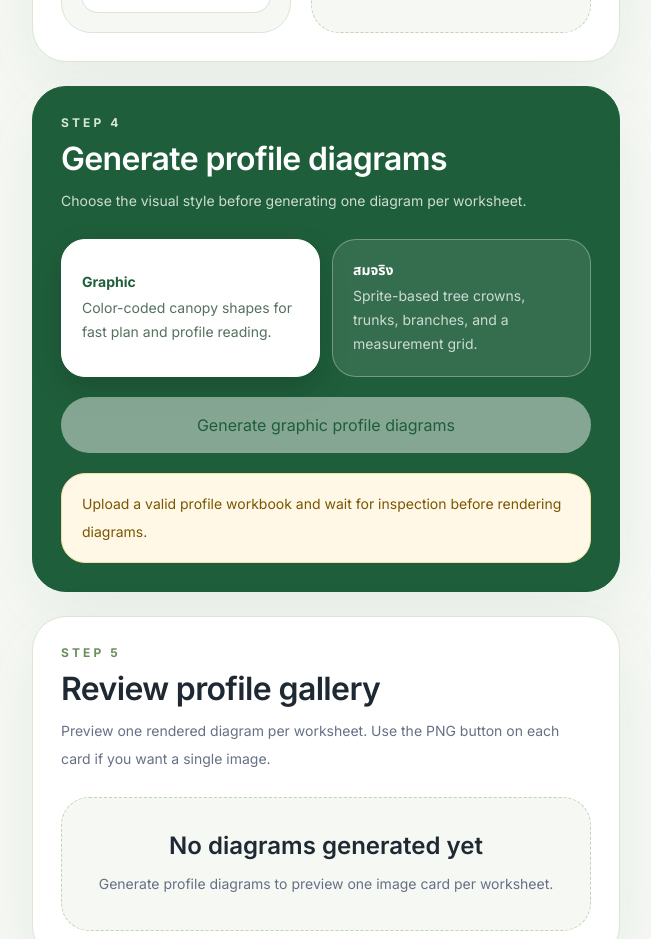
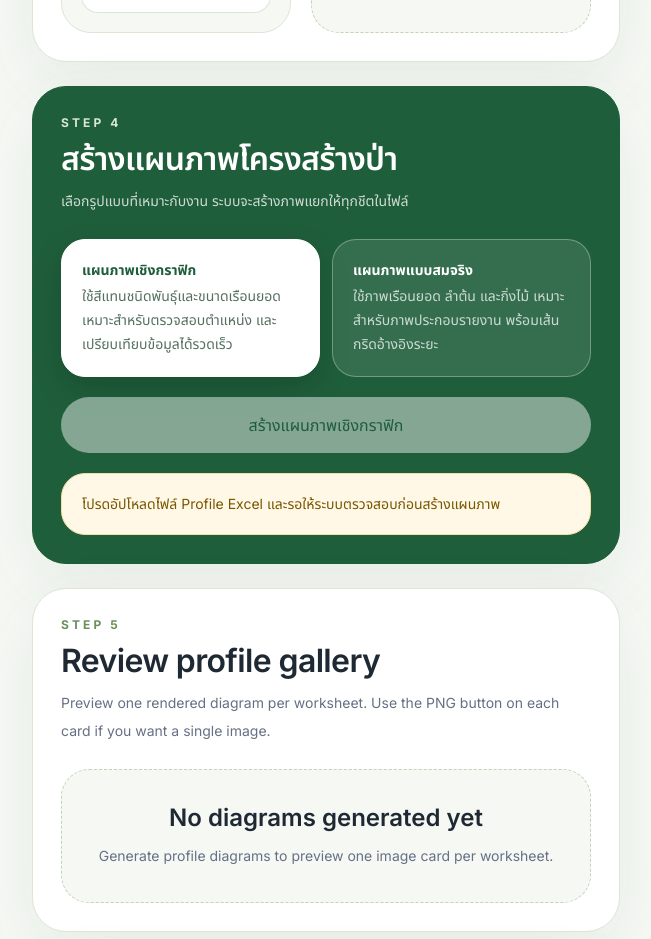
Before and after one commit to tongchana/forest-calculation-app, a Next.js app in the folder forest_public_app/frontend/: page /profile in a window 1280 px wide. Shown: the part 2740-3679 px from the top of the page, without its empty margins (304-955 px from the left). Built offline with nearby package versions, Linux system fonts and the light colour scheme.

Commit message:
Localize profile rendering mode copy

```diff
--- a/forest_public_app/frontend/app/profile/page.tsx
+++ b/forest_public_app/frontend/app/profile/page.tsx
@@ -423,8 +423,8 @@ export default function ProfilePage() {
               dark
               eyebrow="Step 4"
               id="generate-profile-diagrams"
-              title="Generate profile diagrams"
-              description="Choose the visual style before generating one diagram per worksheet."
+              title={"\u0e2a\u0e23\u0e49\u0e32\u0e07\u0e41\u0e1c\u0e19\u0e20\u0e32\u0e1e\u0e42\u0e04\u0e23\u0e07\u0e2a\u0e23\u0e49\u0e32\u0e07\u0e1b\u0e48\u0e32"}
+              description={"\u0e40\u0e25\u0e37\u0e2d\u0e01\u0e23\u0e39\u0e1b\u0e41\u0e1a\u0e1a\u0e17\u0e35\u0e48\u0e40\u0e2b\u0e21\u0e32\u0e30\u0e01\u0e31\u0e1a\u0e07\u0e32\u0e19 \u0e23\u0e30\u0e1a\u0e1a\u0e08\u0e30\u0e2a\u0e23\u0e49\u0e32\u0e07\u0e20\u0e32\u0e1e\u0e41\u0e22\u0e01\u0e43\u0e2b\u0e49\u0e17\u0e38\u0e01\u0e0a\u0e35\u0e15\u0e43\u0e19\u0e44\u0e1f\u0e25\u0e4c"}
             >
               <div className="mb-5 grid gap-3 md:grid-cols-2">
                 <button
@@ -436,9 +436,9 @@ export default function ProfilePage() {
                   type="button"
                   onClick={() => handleRenderModeChange("graphic")}
                 >
-                  <span className="block text-sm font-bold">Graphic</span>
+                  <span className="block text-sm font-bold">{"\u0e41\u0e1c\u0e19\u0e20\u0e32\u0e1e\u0e40\u0e0a\u0e34\u0e07\u0e01\u0e23\u0e32\u0e1f\u0e34\u0e01"}</span>
                   <span className={`mt-1 block text-sm leading-6 ${renderMode === "graphic" ? "text-[#55705F]" : "text-white/75"}`}>
-                    Color-coded canopy shapes for fast plan and profile reading.
+                    {"\u0e43\u0e0a\u0e49\u0e2a\u0e35\u0e41\u0e17\u0e19\u0e0a\u0e19\u0e34\u0e14\u0e1e\u0e31\u0e19\u0e18\u0e38\u0e4c\u0e41\u0e25\u0e30\u0e02\u0e19\u0e32\u0e14\u0e40\u0e23\u0e37\u0e2d\u0e19\u0e22\u0e2d\u0e14 \u0e40\u0e2b\u0e21\u0e32\u0e30\u0e2a\u0e33\u0e2b\u0e23\u0e31\u0e1a\u0e15\u0e23\u0e27\u0e08\u0e2a\u0e2d\u0e1a\u0e15\u0e33\u0e41\u0e2b\u0e19\u0e48\u0e07 \u0e41\u0e25\u0e30\u0e40\u0e1b\u0e23\u0e35\u0e22\u0e1a\u0e40\u0e17\u0e35\u0e22\u0e1a\u0e02\u0e49\u0e2d\u0e21\u0e39\u0e25\u0e44\u0e14\u0e49\u0e23\u0e27\u0e14\u0e40\u0e23\u0e47\u0e27"}
                   </span>
                 </button>
                 <button
@@ -450,9 +450,9 @@ export default function ProfilePage() {
                   type="button"
                   onClick={() => handleRenderModeChange("realistic")}
                 >
-                  <span className="block text-sm font-bold">สมจริง</span>
+                  <span className="block text-sm font-bold">{"\u0e41\u0e1c\u0e19\u0e20\u0e32\u0e1e\u0e41\u0e1a\u0e1a\u0e2a\u0e21\u0e08\u0e23\u0e34\u0e07"}</span>
                   <span className={`mt-1 block text-sm leading-6 ${renderMode === "realistic" ? "text-[#55705F]" : "text-white/75"}`}>
-                    Sprite-based tree crowns, trunks, branches, and a measurement grid.
+                    {"\u0e43\u0e0a\u0e49\u0e20\u0e32\u0e1e\u0e40\u0e23\u0e37\u0e2d\u0e19\u0e22\u0e2d\u0e14 \u0e25\u0e33\u0e15\u0e49\u0e19 \u0e41\u0e25\u0e30\u0e01\u0e34\u0e48\u0e07\u0e44\u0e21\u0e49 \u0e40\u0e2b\u0e21\u0e32\u0e30\u0e2a\u0e33\u0e2b\u0e23\u0e31\u0e1a\u0e20\u0e32\u0e1e\u0e1b\u0e23\u0e30\u0e01\u0e2d\u0e1a\u0e23\u0e32\u0e22\u0e07\u0e32\u0e19 \u0e1e\u0e23\u0e49\u0e2d\u0e21\u0e40\u0e2a\u0e49\u0e19\u0e01\u0e23\u0e34\u0e14\u0e2d\u0e49\u0e32\u0e07\u0e2d\u0e34\u0e07\u0e23\u0e30\u0e22\u0e30"}
                   </span>
                 </button>
               </div>
@@ -462,10 +462,12 @@ export default function ProfilePage() {
                 type="button"
                 onClick={handleCalculate}
               >
-                {busy ? "Rendering profile diagrams..." : `Generate ${renderMode === "graphic" ? "graphic" : "realistic"} profile diagrams`}
+                {busy
+                  ? "\u0e01\u0e33\u0e25\u0e31\u0e07\u0e2a\u0e23\u0e49\u0e32\u0e07\u0e41\u0e1c\u0e19\u0e20\u0e32\u0e1e..."
+                  : `\u0e2a\u0e23\u0e49\u0e32\u0e07\u0e41\u0e1c\u0e19\u0e20\u0e32\u0e1e${renderMode === "graphic" ? "\u0e40\u0e0a\u0e34\u0e07\u0e01\u0e23\u0e32\u0e1f\u0e34\u0e01" : "\u0e41\u0e1a\u0e1a\u0e2a\u0e21\u0e08\u0e23\u0e34\u0e07"}`}
               </button>
-              {!canRender && <Notice tone="warning">Upload a valid profile workbook and wait for inspection before rendering diagrams.</Notice>}
-              {result && <Notice tone="success">Profile diagrams generated successfully. Review them below or download the ZIP package.</Notice>}
+              {!canRender && <Notice tone="warning">{"\u0e42\u0e1b\u0e23\u0e14\u0e2d\u0e31\u0e1b\u0e42\u0e2b\u0e25\u0e14\u0e44\u0e1f\u0e25\u0e4c Profile Excel \u0e41\u0e25\u0e30\u0e23\u0e2d\u0e43\u0e2b\u0e49\u0e23\u0e30\u0e1a\u0e1a\u0e15\u0e23\u0e27\u0e08\u0e2a\u0e2d\u0e1a\u0e01\u0e48\u0e2d\u0e19\u0e2a\u0e23\u0e49\u0e32\u0e07\u0e41\u0e1c\u0e19\u0e20\u0e32\u0e1e"}</Notice>}
+              {result && <Notice tone="success">{"\u0e2a\u0e23\u0e49\u0e32\u0e07\u0e41\u0e1c\u0e19\u0e20\u0e32\u0e1e\u0e40\u0e23\u0e35\u0e22\u0e1a\u0e23\u0e49\u0e2d\u0e22\u0e41\u0e25\u0e49\u0e27 \u0e14\u0e39\u0e15\u0e31\u0e27\u0e2d\u0e22\u0e48\u0e32\u0e07\u0e14\u0e49\u0e32\u0e19\u0e25\u0e48\u0e32\u0e07\u0e2b\u0e23\u0e37\u0e2d\u0e14\u0e32\u0e27\u0e19\u0e4c\u0e42\u0e2b\u0e25\u0e14\u0e44\u0e1f\u0e25\u0e4c ZIP \u0e44\u0e14\u0e49"}</Notice>}
             </SectionCard>
 
             <SectionCard
```
